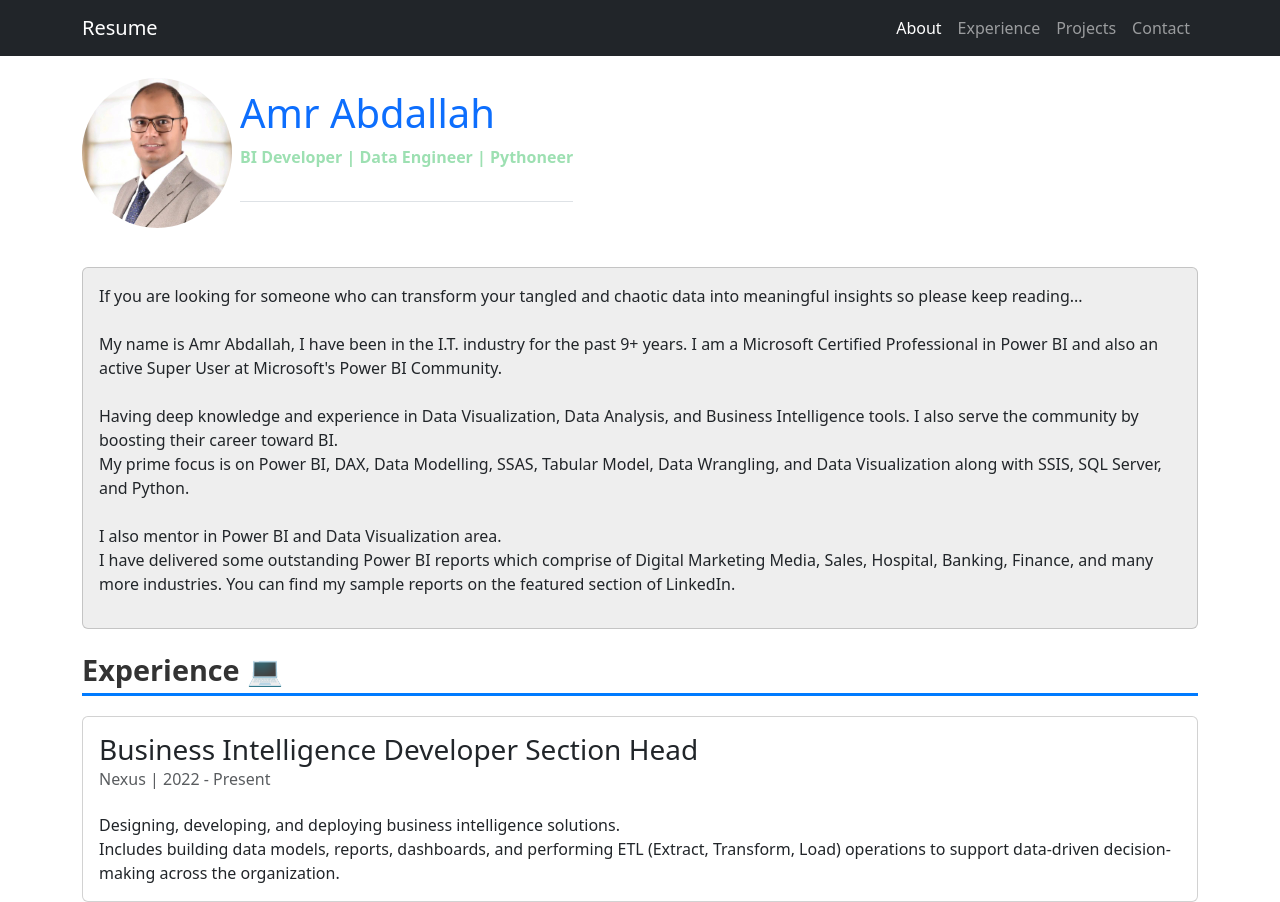
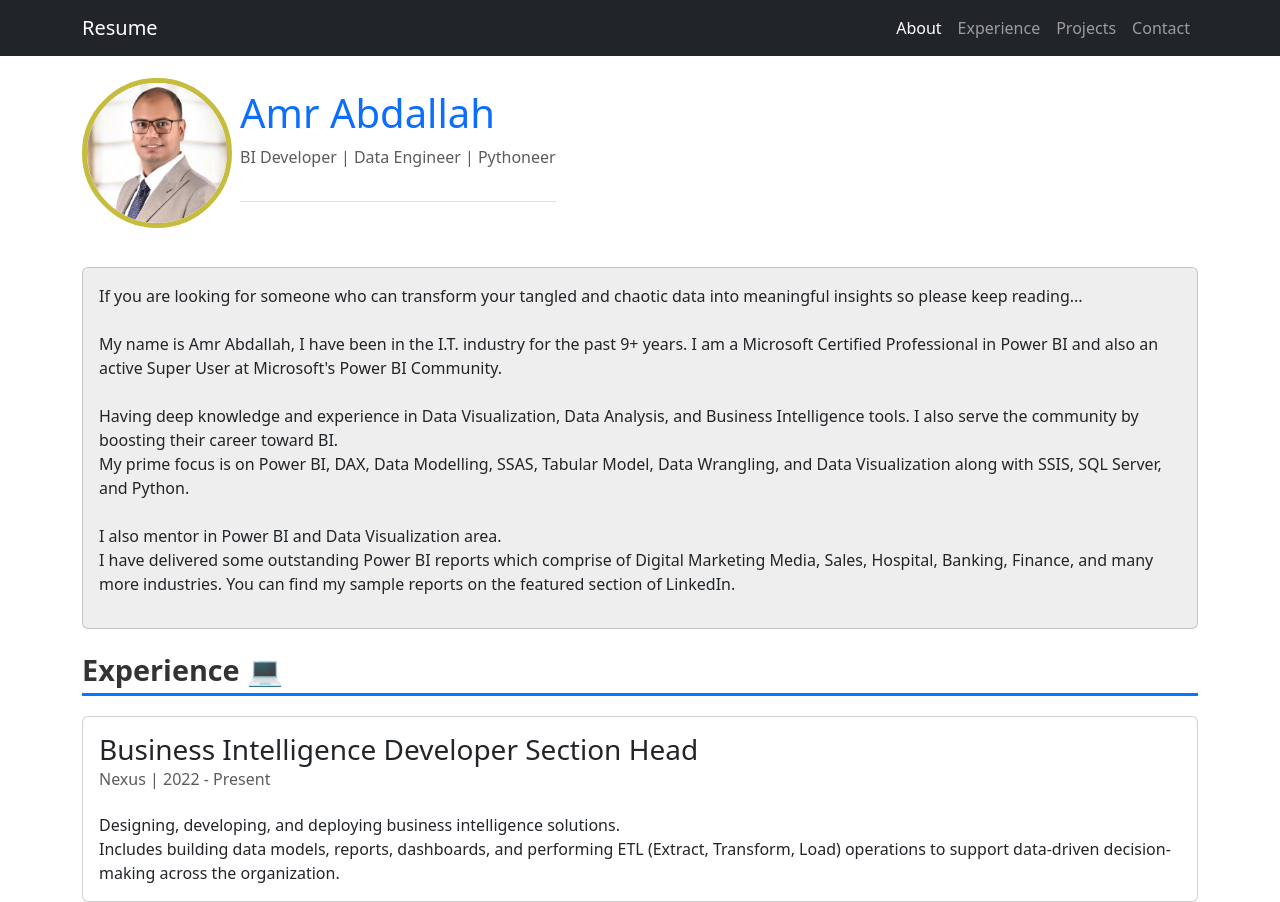
Before and after one commit to Amrselim-89/myresume, a plain HTML site: page index.html in a window 1280 px wide. Shown: the top 902 px of the page. Drawn offline with nearby package versions, Linux system fonts and the light colour scheme.

Commit message:
image frame

```diff
--- a/index.html
+++ b/index.html
@@ -37,10 +37,10 @@
 
 <div class="container my-5 ">
   <div style="display: flex; align-items: center;">
-        <img src="images\img.jpeg" alt="Profile Picture" class="profile-img me-2 " width="40">
+        <img src="images\img.jpeg" alt="Profile Picture" class="profile-img me-2" id="im" width="40">
         <header class="border-bottom pb-3">
             <h1 class="text-primary" id="hover">Amr Abdallah</h1>
-            <p id="jobtitle">BI Developer | Data Engineer | Pythoneer</p>
+            <p id="jobtitle" class="text-muted" >BI Developer | Data Engineer | Pythoneer</p>
         </header>
     </div>
 
--- a/script.js
+++ b/script.js
@@ -26,7 +26,7 @@ function getRandomColor() {
     header.font
   }
 
-setInterval("changejobtitlecolor()",500)
+//setInterval("changejobtitlecolor()",500)
 
 
 var _name  = document.querySelector("#hover")
@@ -39,3 +39,16 @@ _name.style.fontSize = "45px";
 _name.addEventListener('mouseout',function(){
   _name.style.fontSize = "40px";
   })
+
+function addFrame() {
+let img = document.querySelector("#im");
+img.style.border = "5px solid";  // Adds a black border as a frame
+img.style.borderColor  = getRandomColor();
+img.style.padding = "0px";             // Adds padding for spacing
+img.style.borderRadius = "100px";        // Optional: Rounds the corners
+console.log(document.querySelector("#im"))
+}
+
+
+
+setInterval("addFrame()",500)
```
Also changed, not shown: contact.html (+2 -2 lines), experience.html (+2 -2 lines), projects.html (+2 -2 lines).
